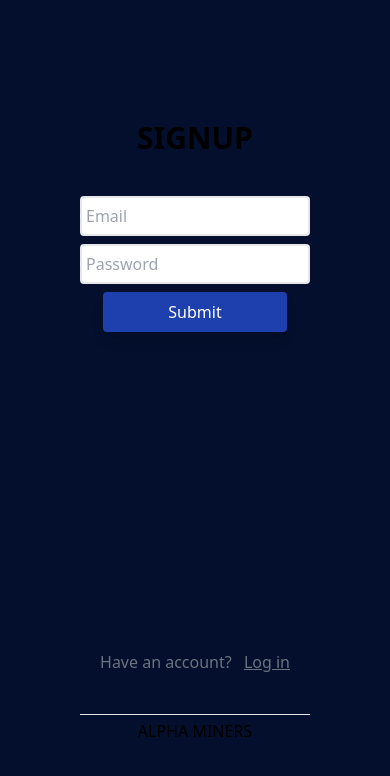
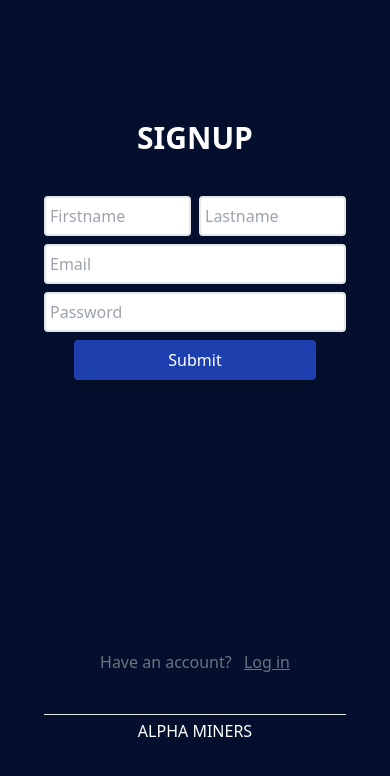
Before and after one commit to Dev-Franqqi/alphaminers, a React (Vite) app: page /signup in a window 390 px wide. Shown: the top 776 px of the page. Built offline with nearby package versions, Linux system fonts and the light colour scheme.

Commit message:
added authentication to signup

```diff
--- a/src/App.tsx
+++ b/src/App.tsx
@@ -4,8 +4,10 @@ import Signup from "./pages/Signup"
 import Home from "./pages/Home"
 import Dashboard from "./pages/Dashboard"
 import "./App.css"
+import { app } from "./components/firebase"
 
 export default function App() {
+  app
   return (
    <BrowserRouter>
    <Routes>
--- a/src/components/Homepage/Fourthsection.tsx
+++ b/src/components/Homepage/Fourthsection.tsx
@@ -121,7 +121,7 @@ export default function Fourthsection() {
 
 
     <section className="text-center mb-8 p-8 bg-gray-200">
-        <h5 className="text-2xl text-gray-400 font-bold mb-3">Start trading with Widget Scale</h5>
+        <h5 className="text-2xl text-gray-500 font-bold mb-3">Start trading with Widget Scale</h5>
 
         <h5 className="text-3xl font-bold mb-5">Fast account opening in 3 simple steps</h5>
 
@@ -131,7 +131,7 @@ export default function Fourthsection() {
 
      <div className="w-20 h-20 rounded-full mx-auto bg-blue-500 pt-5 text-white text-4xl">1</div>
      <p className="font-bold">Register</p>
-      <p className="text-sm  text-gray-400 font-bold">Create an account today on our trading platform</p>
+      <p className="text-sm  text-gray-500 font-bold">Create an account today on our trading platform</p>
 
 
      </div>
@@ -140,7 +140,7 @@ export default function Fourthsection() {
      <div className="mb-8 leading-8">
      <div className="w-20 h-20 rounded-full mx-auto bg-blue-500 pt-5 text-white text-4xl">2</div>
      <p className="font-bold">Fund</p>
-      <p className="text-sm  text-gray-400 font-bold">Fund your account using a wide range of funding methods</p>
+      <p className="text-sm  text-gray-500 font-bold">Fund your account using a wide range of funding methods</p>
 
 
      </div>
@@ -149,7 +149,7 @@ export default function Fourthsection() {
      <div className="mb-8 leading-8">
      <div className="w-20 h-20 rounded-full mx-auto bg-blue-500 pt-5 text-white text-4xl">3</div>
      <p className="font-bold">Trade</p>
-      <p className="text-sm  text-gray-400 font-bold">Access 180+ instruments across all asset classes inside the platform</p>
+      <p className="text-sm  text-gray-500 font-bold">Access 180+ instruments across all asset classes inside the platform</p>
 
 
      </div>
@@ -209,8 +209,8 @@ export default function Fourthsection() {
       </div>
 
 
-      <Link to='/login' className="fit-content px-10  py-3 mb-2 rounded text-white bg-blue-600">Setup your trading account</Link>
-         <p className="text-gray-400">Registration takes only 40 seconds!</p>
+      <Link to='/login' className="fit-content px-10  py-3 rounded text-white bg-blue-600">Setup your trading account</Link>
+         <p className="text-gray-400 mt-2">Registration takes only 40 seconds!</p>
 
     </section>
 
--- a/src/components/Homepage/Navbar.tsx
+++ b/src/components/Homepage/Navbar.tsx
@@ -10,7 +10,7 @@ const Navbar = () => {
 
                  <nav className="flex justify-between py-2 px-3 shadow-lg bg-black sticky top-0">
 
-                <header className="text-2xl my-auto font-extrabold"><NavLink to='/'>ALPHA MINERS</NavLink></header>
+                <header className="text-2xl my-auto font-extrabold text-center"><NavLink to='/'>ALPHA MINERS</NavLink></header>
 
 
         <div className="hidden gap-6 md:flex md:justify-between w-2/5 ">
@@ -50,7 +50,7 @@ const Navbar = () => {
 
 
         </nav>
-        {menu &&   <div className="leading-10 text-center backdrop-blur sticky top-16 text-black text-2xl font-bold w-screen h-screen pt-8">
+        {menu &&   <div className="leading-10 text-center backdrop-blur sticky overflow-hidden text-white top-16 text-2xl font-bold w-screen h-screen pt-8">
              <ul className="">
                 <li className="my-5">Home</li>
                 <li className="my-5"><a href="#about">About</a></li>
--- /dev/null
+++ b/src/components/firebase.ts
@@ -0,0 +1,30 @@
+// Import the functions you need from the SDKs you need
+import { initializeApp } from "firebase/app";
+import {getAuth} from 'firebase/auth'
+
+
+import {
+    getFirestore,
+    collection,
+
+} from "firebase/firestore";
+// TODO: Add SDKs for Firebase products that you want to use
+// https://firebase.google.com/docs/web/setup#available-libraries
+
+// Your web app's Firebase configuration
+const firebaseConfig = {
+  apiKey: "AIzaSyCr9xfp9mbSlUAmPYwUsvgSUN1P5JShtRU",
+  authDomain: "tonye-project.firebaseapp.com",
+  projectId: "tonye-project",
+  storageBucket: "tonye-project.appspot.com",
+  messagingSenderId: "635843752578",
+  appId: "1:635843752578:web:1629506711d96f374ffa9b"
+};
+
+// Initialize Firebase
+export const app = initializeApp(firebaseConfig);
+export const db = getFirestore();
+
+
+export const colref = collection(db,'UserInfo');
+export const auth = getAuth();
--- a/src/main.tsx
+++ b/src/main.tsx
@@ -2,6 +2,7 @@ import React from 'react'
 import ReactDOM from 'react-dom/client'
 import App from './App.tsx'
 import './index.css'
+
 
 ReactDOM.createRoot(document.getElementById('root') as HTMLElement).render(
   <React.StrictMode>
--- a/src/pages/Login.tsx
+++ b/src/pages/Login.tsx
@@ -7,7 +7,7 @@ type Props = {}
 export default function Login({}: Props) {
   return (
     <div className='w-full h-screen flex overflow-hidden font-sans px-10'>
-        <div className='hidden md:block px-5 h-full'>
+        <div className='hidden md:block px-5 text-white h-full'>
 
 <motion.h1 initial={{y:-250}} animate={{y:10}} className="hidden md:block text-2xl font-bold"><Link to='/'>ALPHA MINERS</Link></motion.h1>
 
@@ -15,8 +15,8 @@ export default function Login({}: Props) {
 <img src={Scalable} alt="" />
 
         </div>
-        <div className='py-10 px-1 mt-10 w-full md:w-3/5 md:bg-white md:h-5/5 md:rounded-lg md:shadow-lg md:my-auto'>
-            <h2 className='text-3xl font-bold text-center mt-10 mb-10'>LOGIN</h2>
+        <div className='py-10 px-1 md:px-5 mt-10 w-full md:w-3/5 md:bg-white md:h-5/5 md:rounded-lg md:shadow-lg md:my-auto'>
+            <h2 className='text-3xl font-bold text-white md:text-black text-center mt-10 mb-10'>LOGIN</h2>
 
             <form className='flex flex-col w-full md:h-3/5 '>
                 <input type='email' className='border-2 w-full h-10 p-1 rounded mx-auto mb-2' placeholder='Email' required/>
@@ -30,7 +30,7 @@ export default function Login({}: Props) {
 
 
             <hr className="mt-5"/>
-            <footer className="text-center mt-1"><Link to='/'>ALPHA MINERS</Link></footer>
+            <footer className="text-center text-white md:text-black mt-1"><Link to='/'>ALPHA MINERS</Link></footer>
 
 
         </div>
--- a/src/pages/Signup.tsx
+++ b/src/pages/Signup.tsx
@@ -1,11 +1,71 @@
 import {motion} from 'framer-motion'
 import {Link} from 'react-router-dom'
-type Props = {}
+import { useState } from 'react'
+import { addDoc } from "firebase/firestore";
+import { createUserWithEmailAndPassword } from 'firebase/auth';
+import { colref } from '../components/firebase';
+import { auth } from '../components/firebase';
+import { useNavigate } from "react-router-dom";
 
-export default function Signup({}: Props) {
+
+
+
+export default function Signup() {
+    const navigate = useNavigate();
+
+
+    const [firstname,setFirstName]  =useState('');
+    const [lastname,setLastname] = useState('');
+    const [email,setEmail] = useState('');
+    const [password,setPassword] = useState('');
+
+
+
+
+
+    const handleSubmit =(e: React.FormEvent<HTMLFormElement>)=>{
+        e.preventDefault();
+
+        createUserWithEmailAndPassword(auth,email,password)
+        .then((cred)=>{
+
+
+
+
+
+            addDoc(colref,{
+                firstname:firstname,
+                lastname:lastname,
+                email:email,
+                password:password,
+                amount: 0,
+                uid:cred.user.uid
+            }).then(()=>{
+                setEmail("");
+                setPassword("");
+
+            })
+
+
+
+            return navigate("/dashboard");
+
+
+
+
+
+        })
+
+        .catch(err=>{console.log(err);})
+
+
+
+
+    }
+
   return (
     <div className='w-full h-screen flex justify-between overflow-hidden font-sans px-10'>
-        <div className='hidden md:block px-5 h-full'>
+        <div className='hidden text-white md:block px-5 h-full'>
 
 <motion.h1 initial={{y:-250}} animate={{y:10}} className="hidden md:block text-2xl font-bold"><Link to='/'>ALPHA MINERS</Link></motion.h1>
 
@@ -13,12 +73,19 @@ export default function Signup({}: Props) {
 
 
         </div>
-        <div className='p-10 mt-10 w-full md:w-2/5 md:bg-white md:h-5/5 md:rounded-lg md:shadow-lg md:my-auto'>
-            <h2 className='text-3xl font-bold text-center mt-10 mb-10'>SIGNUP</h2>
+        <div className='py-10 px-1 md:px-5 mt-10 w-full md:w-2/5 md:bg-white md:h-5/5 md:rounded-lg md:shadow-lg md:my-auto'>
+            <h2 className='text-3xl text-white font-bold md:text-black text-center mt-10 mb-10'>SIGNUP</h2>
 
-            <form className='flex flex-col h-3/5 '>
-                <input type='email' className='border-2 w-full h-10 p-1 rounded mx-auto mb-2' placeholder='Email' required/>
-                <input type='password' className='border-2 w-full h-10 p-1 rounded mx-auto mb-2' placeholder='Password' required/>
+            <form onSubmit={handleSubmit} className='flex flex-col h-3/5 '>
+
+
+                <div className='flex justify-between w-full'>
+                <input type='text' onChange={(e)=>{setFirstName(e.target.value)}} className='border-2 w-3/6  h-10 p-1 rounded mr-2 mb-2' placeholder='Firstname' required/>
+                <input type='text' onChange={(e)=>{setLastname(e.target.value)}} className='border-2 w-3/6 h-10 p-1 rounded mx-auto mb-2' placeholder='Lastname' required/>
+                </div>
+
+                <input type='email'onChange={(e)=>{setEmail(e.target.value)}} className='border-2 w-full h-10 p-1 rounded mx-auto mb-2' placeholder='Email' required/>
+                <input type='password' onChange={(e)=>{setPassword(e.target.value)}} className='border-2 w-full h-10 p-1 rounded mx-auto mb-2' placeholder='Password' required/>
                 <button type='submit' className='w-4/5 h-10 bg-blue-800 mx-auto text-center py-1 shadow-lg rounded text-white'>Submit</button>
 
             </form>
@@ -28,7 +95,7 @@ export default function Signup({}: Props) {
 
 
             <hr className="mt-5"/>
-            <footer className="text-center mt-1"><Link to='/'>ALPHA MINERS</Link></footer>
+            <footer className="text-center text-white md:text-black mt-1"><Link to='/'>ALPHA MINERS</Link></footer>
 
 
         </div>
```
